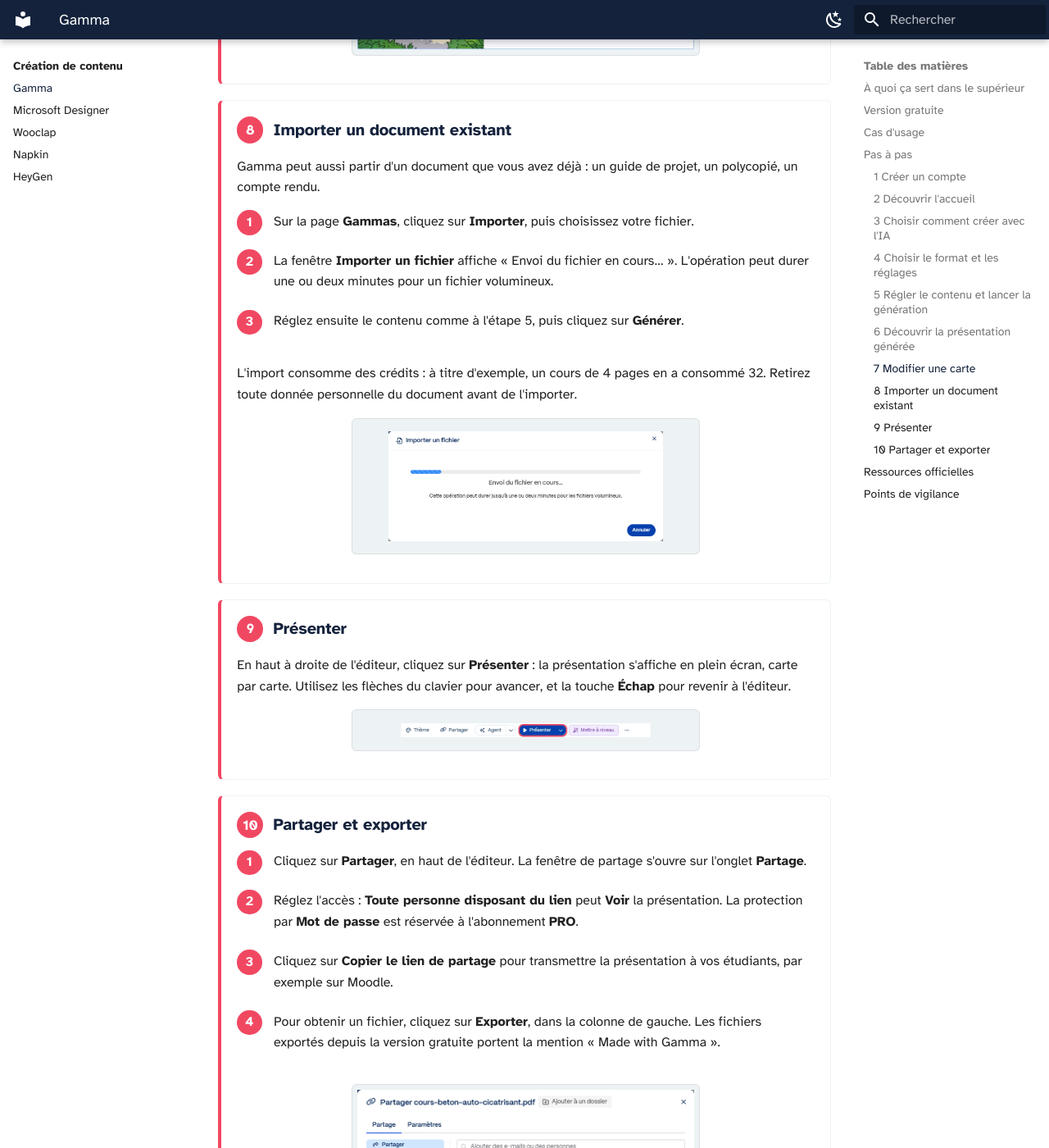
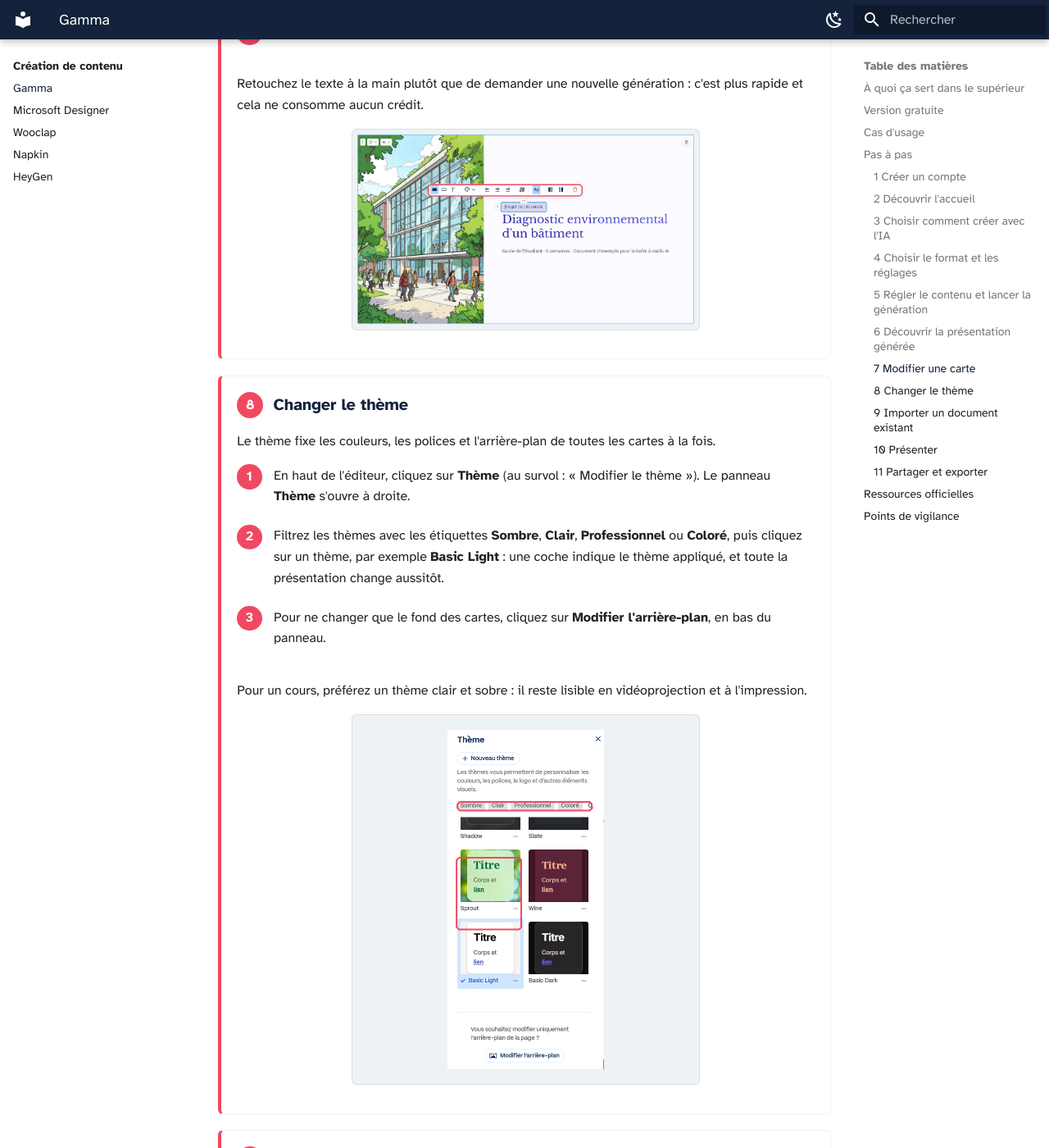
Before and after one commit to Celine-ferrier/Boite-outils-IA, an MkDocs documentation site: the page built from docs/creation/gamma.md, in a window 1280 px wide and 1400 px high, scrolled down 6606 px. Shown: the whole window at 82% size. Built offline with MkDocs 1.6.1 and Material for MkDocs 9.7.7, drawn with Linux system fonts in a browser that asks for light colours; some of the changed text lies outside the part shown.

Commit message:
Fiche Gamma : étape Thème, import détaillé (3 sources), menu Nouveau document vierge, renumérotation
Co-Authored-By: Claude Opus 5.5 <noreply@anthropic.com>
Claude-Session: https://claude.ai/code/session_01ADR9hzhyEw6Dc3N18BUyt5

```diff
--- a/docs/creation/gamma.md
+++ b/docs/creation/gamma.md
@@ -136,6 +136,10 @@ Les boutons **Passez à la version supérieure** et **Essayer Gamma 5** concerne
 
 ![Barre du haut de la page Gammas](gamma-02-accueil.png)
 
+La flèche à droite de **Nouveau gamma** ouvre le menu **Nouveau document vierge** : **Présentation**, **Document**, **Réseaux sociaux**, **Page Web** ou **Graphique**. Ces documents vierges se remplissent à la main, sans consommer de crédits.
+
+![Menu Nouveau document vierge](gamma-02-nouveau.png)
+
 </div>
 
 <div class="etape" markdown>
@@ -199,7 +203,7 @@ Après quelques secondes, la présentation s'ouvre dans l'éditeur.
 
 - **À gauche**, les **miniatures** de toutes les cartes : cliquez sur une miniature pour y accéder, faites-la glisser pour changer l'ordre, ou cliquez sur **Nouveau** pour ajouter une carte.
 - **Au centre**, les cartes s'affichent les unes sous les autres, avec leurs textes et leurs illustrations.
-- **En haut**, les boutons **Thème**, **Partager** et **Présenter** (voir les étapes 9 et 10).
+- **En haut**, les boutons **Thème**, **Partager** et **Présenter** (voir les étapes 8, 10 et 11).
 - **À droite**, une colonne d'icônes permet d'insérer du texte, des images, des graphiques ou des tableaux.
 
 ![Éditeur de Gamma avec les miniatures des cartes](gamma-06-resultat.png)
@@ -222,40 +226,65 @@ Retouchez le texte à la main plutôt que de demander une nouvelle génération
 
 <div class="etape" markdown>
 
-### <span class="etape-num">8</span> Importer un document existant
+### <span class="etape-num">8</span> Changer le thème
 
-Gamma peut aussi partir d'un document que vous avez déjà : un guide de projet, un polycopié, un compte rendu.
+Le thème fixe les couleurs, les polices et l'arrière-plan de toutes les cartes à la fois.
 
-1. Sur la page **Gammas**, cliquez sur **Importer**, puis choisissez votre fichier.
-2. La fenêtre **Importer un fichier** affiche « Envoi du fichier en cours… ». L'opération peut durer une ou deux minutes pour un fichier volumineux.
-3. Réglez ensuite le contenu comme à l'étape 5, puis cliquez sur **Générer**.
+1. En haut de l'éditeur, cliquez sur **Thème** (au survol : « Modifier le thème »). Le panneau **Thème** s'ouvre à droite.
+2. Filtrez les thèmes avec les étiquettes **Sombre**, **Clair**, **Professionnel** ou **Coloré**, puis cliquez sur un thème, par exemple **Basic Light** : une coche indique le thème appliqué, et toute la présentation change aussitôt.
+3. Pour ne changer que le fond des cartes, cliquez sur **Modifier l'arrière-plan**, en bas du panneau.
 
-L'import consomme des crédits : à titre d'exemple, un cours de 4 pages en a consommé 32. Retirez toute donnée personnelle du document avant de l'importer.
+Pour un cours, préférez un thème clair et sobre : il reste lisible en vidéoprojection et à l'impression.
 
-![Fenêtre Importer un fichier](gamma-08-importer.png)
+![Panneau Thème](gamma-08-theme.png)
 
 </div>
 
 <div class="etape" markdown>
 
-### <span class="etape-num">9</span> Présenter
+### <span class="etape-num">9</span> Importer un document existant
 
-En haut à droite de l'éditeur, cliquez sur **Présenter** : la présentation s'affiche en plein écran, carte par carte. Utilisez les flèches du clavier pour avancer, et la touche **Échap** pour revenir à l'éditeur.
+Gamma peut aussi partir d'un document que vous avez déjà : un guide de projet, un polycopié, un compte rendu.
 
-![Bouton Présenter](gamma-09-presenter.png)
+1. Sur la page **Gammas**, cliquez sur **Importer**. La fenêtre **Importer un fichier** propose trois possibilités :
+    - **Télécharger un fichier** : un document **Word** ou un **PDF** de votre ordinateur (cliquez sur **Parcourir les fichiers**) ;
+    - **Importer à partir de Drive** : un **Google Docs** ;
+    - **Importer depuis une URL** : une page web, un article ou un document Notion public.
+
+    ![Fenêtre Importer un fichier](gamma-09-importer.png)
+
+2. Choisissez votre fichier. La fenêtre affiche « Envoi du fichier en cours… » : l'opération peut durer une ou deux minutes pour un fichier volumineux.
+
+    ![Envoi du fichier en cours](gamma-09-envoi.png)
+
+3. Gamma transforme le document en cartes, qui reprennent ses titres et ses paragraphes. Vous pouvez ensuite les modifier comme à l'étape 7 et choisir un thème comme à l'étape 8.
+
+L'import consomme des crédits : à titre d'exemple, un cours de 4 pages en a consommé 32. Retirez toute donnée personnelle du document avant de l'importer.
+
+![Cours importé et transformé en cartes](gamma-09-resultat.png)
 
 </div>
 
 <div class="etape" markdown>
 
-### <span class="etape-num">10</span> Partager et exporter
+### <span class="etape-num">10</span> Présenter
+
+En haut à droite de l'éditeur, cliquez sur **Présenter** : la présentation s'affiche en plein écran, carte par carte. Utilisez les flèches du clavier pour avancer, et la touche **Échap** pour revenir à l'éditeur.
+
+![Bouton Présenter](gamma-10-presenter.png)
+
+</div>
+
+<div class="etape" markdown>
+
+### <span class="etape-num">11</span> Partager et exporter
 
 1. Cliquez sur **Partager**, en haut de l'éditeur. La fenêtre de partage s'ouvre sur l'onglet **Partage**.
 2. Réglez l'accès : **Toute personne disposant du lien** peut **Voir** la présentation. La protection par **Mot de passe** est réservée à l'abonnement **PRO**.
 3. Cliquez sur **Copier le lien de partage** pour transmettre la présentation à vos étudiants, par exemple sur Moodle.
 4. Pour obtenir un fichier, cliquez sur **Exporter**, dans la colonne de gauche. Les fichiers exportés depuis la version gratuite portent la mention « Made with Gamma ».
 
-![Fenêtre de partage](gamma-10-partager.png)
+![Fenêtre de partage](gamma-11-partager.png)
 
 </div>
 
```
Also changed, not shown: other parts of docs/creation/gamma.md (+1 -1 lines), docs/creation/gamma-02-nouveau.png (added), docs/creation/gamma-08-theme.png (added), docs/creation/gamma-09-envoi.png (renamed from docs/creation/gamma-08-importer.png), docs/creation/gamma-09-importer.png (added), docs/creation/gamma-09-resultat.png (added), docs/creation/gamma-10-presenter.png (renamed from docs/creation/gamma-09-presenter.png), docs/creation/gamma-11-partager.png (renamed from docs/creation/gamma-10-partager.png).
